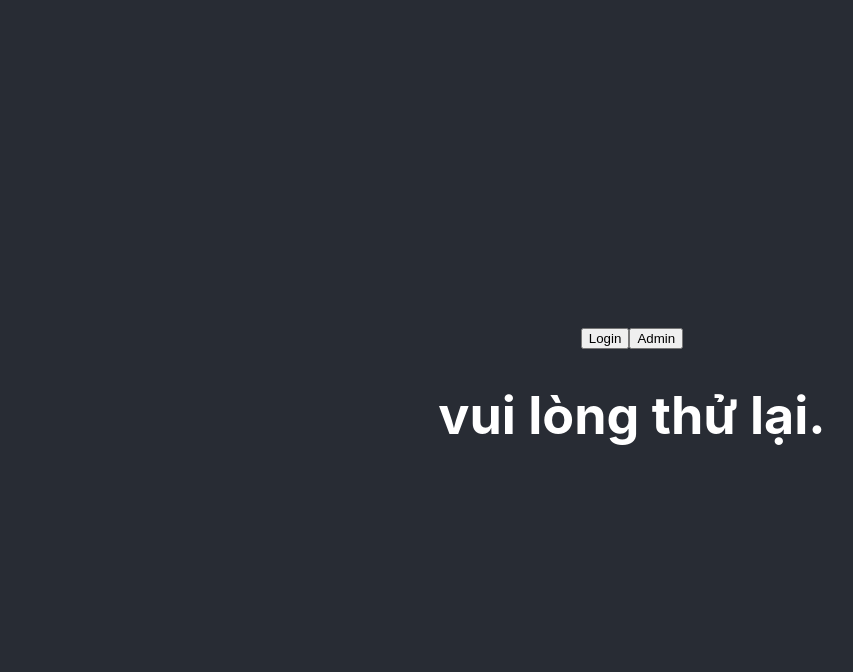
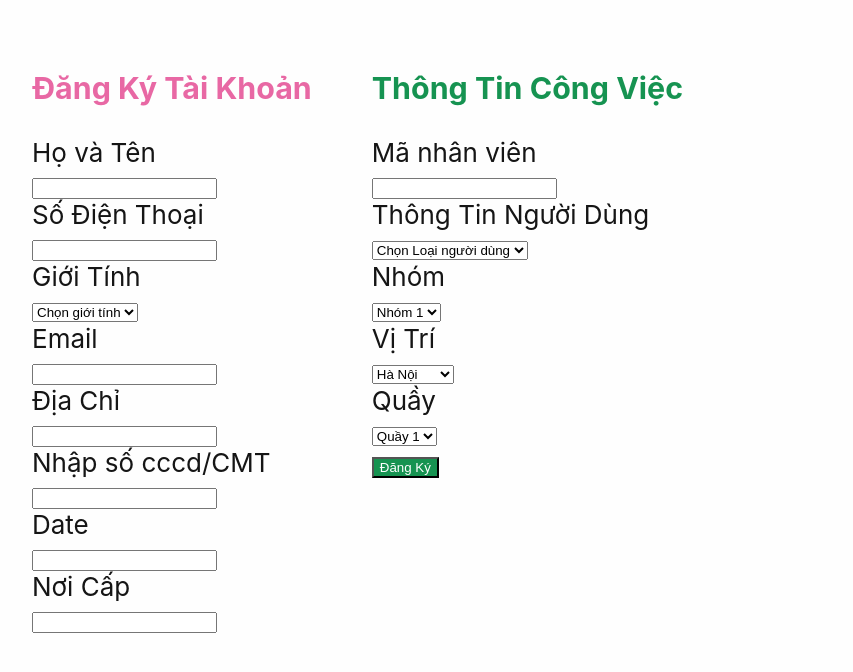
Before and after one commit to kieutruc23/demo, a React (Create React App) app: page / in a window 1280 px wide. Shown: the top 672 px of the page, without its empty margins (8-861 px from the left). Built offline with nearby package versions, Linux system fonts and the light colour scheme.

Commit message:
FormComponet

```diff
--- a/package.json
+++ b/package.json
@@ -14,6 +14,7 @@
     "react-avatar": "^5.0.3",
     "react-dom": "^18.2.0",
     "react-scripts": "5.0.1",
+    "styled-components": "^6.0.4",
     "typescript": "^4.9.5",
     "web-vitals": "^2.1.4"
   },
--- a/src/App.css
+++ b/src/App.css
@@ -1,29 +1,17 @@
-.App {
-  text-align: center;
-}
-
-
-
 @media (prefers-reduced-motion: no-preference) {
   .App-logo {
     animation: App-logo-spin infinite 20s linear;
   }
 }
 
+
 .App-header {
-  background-color: #282c34;
-  min-height: 100vh;
-  display: flex;
-  flex-direction: column;
-  align-items: center;
-  justify-content: center;
+  background-color: #fefefe;
   font-size: calc(10px + 2vmin);
-  color: white;
+  color: rgb(21, 21, 21);
+  border: '10px';
 }
 
-.App-link {
-  color: #61dafb;
-}
 
 @keyframes App-logo-spin {
   from {
--- a/src/App.tsx
+++ b/src/App.tsx
@@ -1,17 +1,12 @@
 import React from 'react';
-
 import './App.css';
-import ButtonComponent from './component/button';
-import Profiles from './component/Profile';
-import ExampleComponent from './component/Example';
+import Form from './component/Templates/Form';
 
 function App() {
   return (
     <div className="App">
       <header className="App-header">
-        {/* <ButtonComponent /> */}
-        {/* <Profiles></Profiles> */}
-        <ExampleComponent></ExampleComponent>
+    <Form></Form>
       </header>
     </div>
   );
--- /dev/null
+++ b/src/component/Templates/Form.tsx
@@ -0,0 +1,23 @@
+import React from 'react'
+import FormInput from './input'
+import Information from './information'
+const Form = (props: any) => {
+    return (
+        <>
+      <div className = "formnv" style={{display:'flex', padding:'10px'}}>
+      <div className= "DottedBox" style={{padding:'30px'}}>
+      <h3 style={{color: "rgb(232, 104, 164)"}} >Đăng Ký Tài Khoản</h3>
+            < FormInput />
+      </div>
+       <div className="DottedBox_content" style={{padding:'30px'}}>
+       <h3 style={{color:  "rgb(22, 147, 81)"}}>Thông Tin Công Việc</h3>
+            <Information></Information>
+            <button style={{background:  "rgb(22, 147, 81)",color:"rgb(254, 255, 255)"}}>Đăng Ký</button>
+       </div>
+
+         </div>
+        </>
+    )
+}
+
+export default Form
--- /dev/null
+++ b/src/component/Templates/information.tsx
@@ -0,0 +1,59 @@
+import React from 'react'
+
+const Information = (props: any) => {
+    const { maNV, user, team, location, counter } = props
+    return (
+        <>
+           <div className= "formNV">
+           <form>
+                <div>
+                    <label htmlFor="maNV">Mã nhân viên</label>
+                    <br />
+                    <input type="text" name="maNV" value={maNV} />
+                    <br />
+                </div>
+                <div>
+                    <label htmlFor="user">Thông Tin Người Dùng</label>
+                    <br />
+                    <select name="user" value={user}>
+                        <option value="">Chọn Loại người dùng</option>
+                        <option value="user">Nam </option>
+                        <option value="user">Nữ</option>
+                        <option value="user">Khác</option>
+                    </select>
+                </div>
+                <div>
+                    <label htmlFor="user">Nhóm</label>
+                    <br />
+                    <select name="user" value={team}>
+                        <option value="team">Nhóm 1</option>
+                        <option value="team">Nhóm 2</option>
+                        <option value="team">Nhóm 3</option>
+                    </select>
+                </div>
+                <div>
+                    <label htmlFor="location">Vị Trí</label>
+                    <br />
+                    <select name="location" value={location}>
+                        <option value="location">Hà Nội</option>
+                        <option value="location">Đông Anh</option>
+                        <option value="location">TP HCM</option>
+                    </select>
+                </div>
+                <div>
+                    <label htmlFor="counter">Quầy</label>
+                    <br />
+                    <select name=" counter" value={location}>
+                        <option value=" counter">Quầy 1</option>
+                        <option value=" counter">Quầy 2</option>
+                        <option value="counter">Quầy 3</option>
+                    </select>
+                </div>
+            </form>
+           </div>
+
+        </>
+    )
+}
+
+export default Information
--- /dev/null
+++ b/src/component/Templates/input.tsx
@@ -0,0 +1,70 @@
+import React from 'react'
+
+const FormInput = (props: any) => {
+    const { name, numberphone, email, gender, address, cccd, date, issued } = props
+    return (
+        <>
+          <div>
+            <form>
+            <div>
+                <label htmlFor="name">Họ và Tên</label>
+                <br />
+                <input type="text" name="name" value={name} />
+                <br />
+            </div>
+            <div>
+                <label htmlFor="numberphone">Số Điện Thoại</label>
+                <br />
+                <input type="number" name="numberphone" value={numberphone} />
+                <br />
+            </div>
+            <div>
+                <label htmlFor="gender">Giới Tính</label>
+                <br />
+                <select name="gender" value={gender}>
+                    <option value="">Chọn giới tính</option>
+                    <option value="gender">Nam </option>
+                    <option value="gender">Nữ</option>
+                    <option value="gender">Khác</option>
+                </select>
+            </div>
+            <div>
+                <label htmlFor="email">Email</label>
+                <br />
+                <input type="email" name="email" value={email} />
+                <br />
+            </div>
+            <div>
+                <label htmlFor="address">Địa Chỉ</label>
+                <br />
+                <input type="text" name="address" value={address} />
+                <br />
+            </div>
+            <div>
+                <label htmlFor="cccd">Nhập số cccd/CMT</label>
+                <br />
+                <input type="number" name="cccd" value={cccd} />
+                <br />
+            </div>
+            <div>
+                <label htmlFor="cccd">Date</label>
+                <br />
+                <input type="number" name="date" value={date} />
+                <br />
+            </div>
+            <div>
+                <label htmlFor="cccd">Nơi Cấp</label>
+                <br />
+                <input type="text" name="issued" value={issued} />
+                <br />
+            </div>
+
+            </form>
+            </div>
+
+        </>
+
+    )
+}
+
+export default FormInput
```
Also changed, not shown: src/component/Example.tsx (+15 -0 lines), 1 other file (tests, documents, lock files or other folders).
